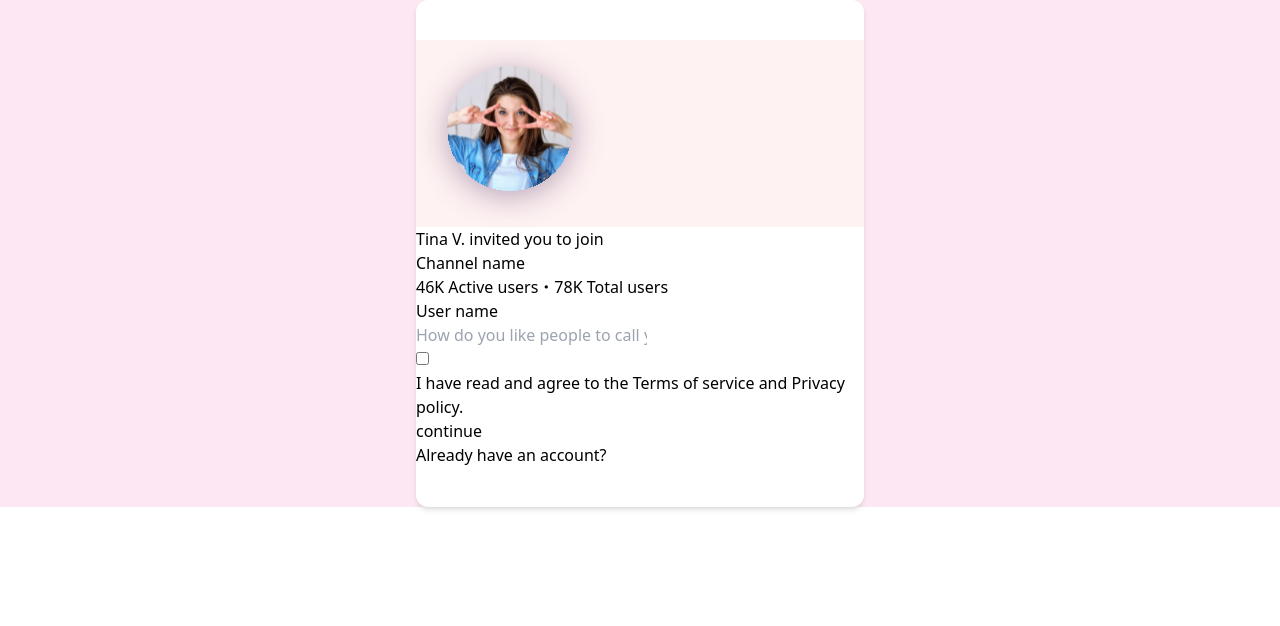
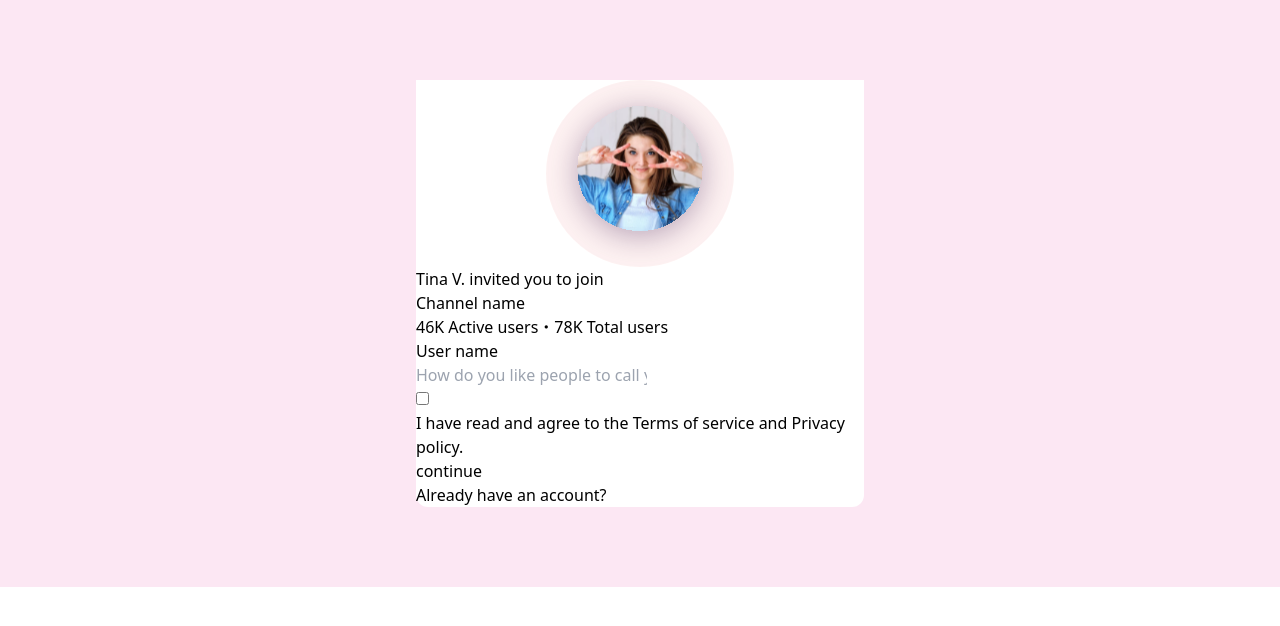
Before and after one commit to DomingosManuelFranco/react-form, a React (Create React App) app: page / in a window 1280 px wide. Shown: the top 626 px of the page. Built offline with nearby package versions, Linux system fonts and the light colour scheme.

Commit message:
perfil photo styled

```diff
--- a/src/App.js
+++ b/src/App.js
@@ -1,11 +1,13 @@
+import Button from './components/Button';
 import Main from './components/Main';
 
 function App() {
   return (
     <>
-      <div className="bg-cover max-w-full	 bg-pink-100">
-        <section className="max-w-md mx-auto py-10 bg-white rounded-xl shadow-md">
+      <div className="bg-cover py-20 bg-pink-100">
+        <section className="max-w-md mx-auto bg-white rounded-[12px] shadow-[#272727]">
           <Main />
+          <Button />
         </section>
       </div>
     </>
--- a/src/components/Main.jsx
+++ b/src/components/Main.jsx
@@ -1,15 +1,17 @@
 import photo from '../assets/Ellipse2.svg';
-import Button from './Button';
-
 const Main = () => {
   return (
     <>
       <section className="bg-white">
         <div>
-          <div className="bg-red-50">
-            <img src={photo} alt="Ellipse foto" />
+          <div>
+            <img
+              className="bg-red-50 rounded-full max-w-md mx-auto"
+              src={photo}
+              alt="Ellipse foto"
+            />
           </div>
-          <p>Tina V. invited you to join</p>
+          <p className="text-base">Tina V. invited you to join</p>
           <h1>Channel name</h1>
           <p>46K Active users・78K Total users</p>
         </div>
@@ -27,7 +29,6 @@ const Main = () => {
           </p>
         </div>
       </section>
-      <Button />
     </>
   );
 };
```
